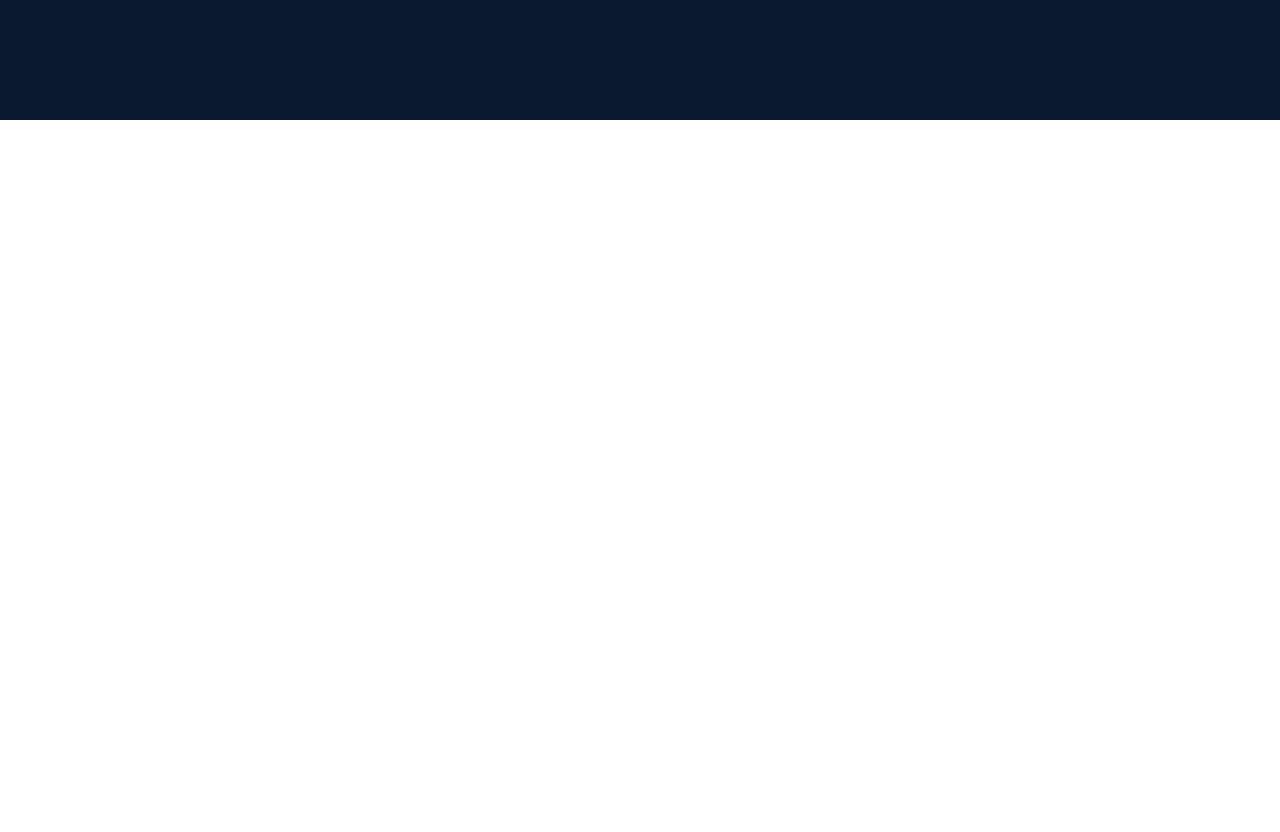
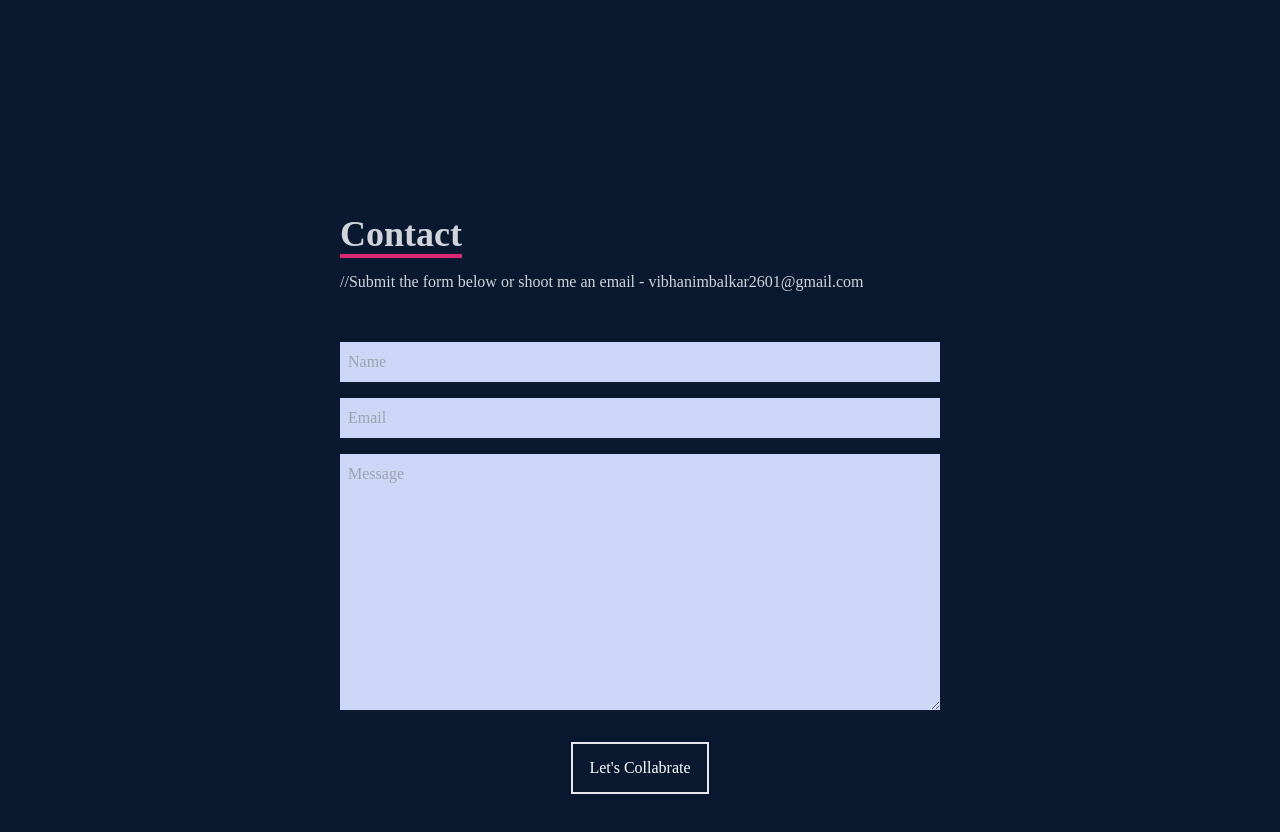
Before and after one commit to vibha-2601/portfolio, a React (Create React App) app in the folder portfolio-app/: page / in a window 1280 px wide. Shown: the part 3080-3912 px from the top of the page. Before the commit the page ends 3200 px from the top, so only its background shows below. Built offline with nearby package versions, Linux system fonts and the light colour scheme.

Commit message:
Building Contact component

```diff
--- a/portfolio-app/package.json
+++ b/portfolio-app/package.json
@@ -10,6 +10,7 @@
     "react-dom": "^18.2.0",
     "react-icons": "^4.7.1",
     "react-scripts": "5.0.1",
+    "react-scroll": "^1.8.9",
     "web-vitals": "^2.1.4"
   },
   "scripts": {
--- a/portfolio-app/src/App.js
+++ b/portfolio-app/src/App.js
@@ -1,4 +1,5 @@
 import About from "./components/About";
+import Contact from "./components/Contact";
 import Home from "./components/Home";
 import Navbar from "./components/Navbar";
 import Skills from "./components/Skills";
@@ -13,6 +14,7 @@
     <About />
     <Skills />
     <Work />
+    <Contact />
     </div>
   );
 }
--- /dev/null
+++ b/portfolio-app/src/components/Contact.js
@@ -0,0 +1,21 @@
+import React from 'react'
+
+const Contact = () => {
+  return (
+    <div name='contact' className='w-full h-screen bg-[#0a192f] flex justify-center items-center p-4'>
+        <form action="" className='flex flex-col max-w-[600px] w-full'>
+            <div className='pb-8'>
+                <p className='text-4xl font-bold inline border-b-4 border-pink-600 text-gray-300'>Contact</p>
+                <p className='text-gray-300 py-4'>//Submit the form below or shoot me an email - vibhanimbalkar2601@gmail.com</p>
+            </div>
+            <input className='bg-[#ccd6f6] p-2' type="text"  placeholder='Name' name='name' />
+            <input className='my-4 bg-[#ccd6f6] p-2' type="email" placeholder='Email' name='email' />
+            <textarea className='bg-[#ccd6f6] p-2' placeholder='Message' rows="10" name='message'/>
+            <button className='text-white border-2 hover:border-pink-600 hover:bg-pink-600 px-4 py-3 my-8 mx-auto flex items-center'>Let's Collabrate</button>
+        </form>
+
+    </div>
+  )
+}
+
+export default Contact
```
Also changed, not shown: 1 other file (tests, documents, lock files or other folders).
